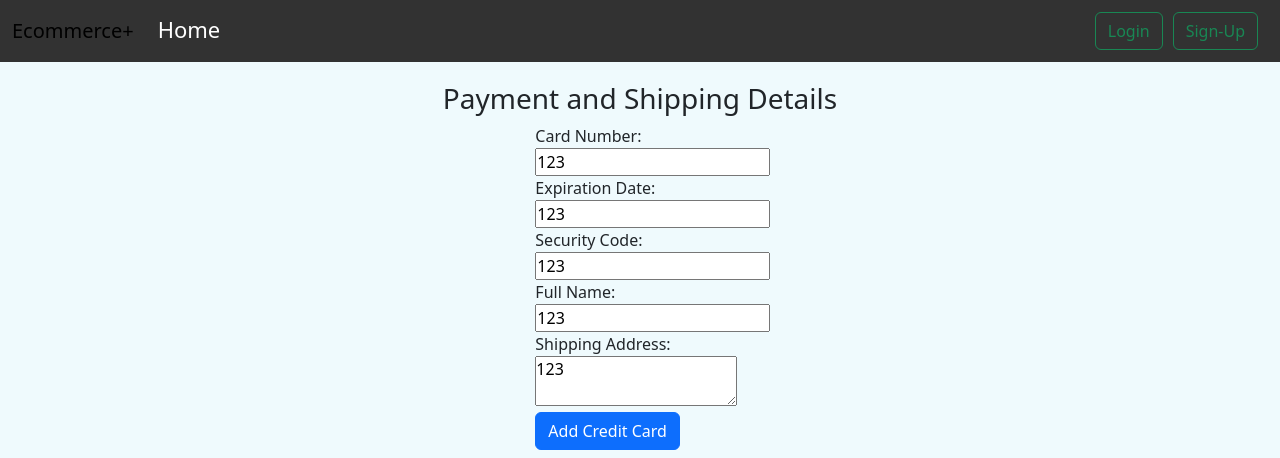
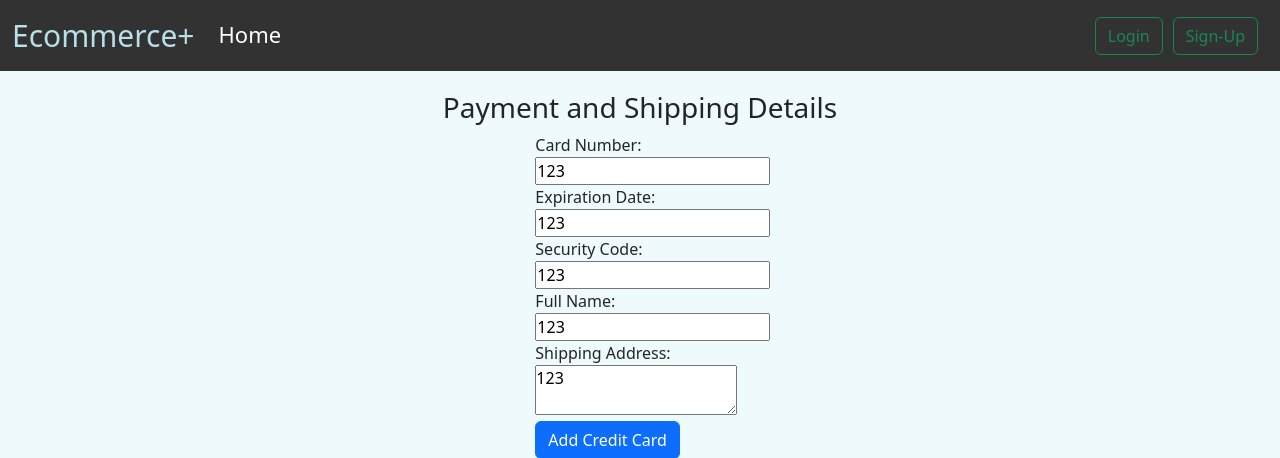
Before and after one commit to samuelsongg/INF2003_Project, a Flask app: page /add_card in a window 1280 px wide. Shown: the top 458 px of the page. Run offline with Flask 3, Linux system fonts and the light colour scheme; some libraries are stand-ins or nearby versions.

Commit message:
Update base.html
Update base.html

```diff
--- a/templates/base.html
+++ b/templates/base.html
@@ -13,7 +13,7 @@
         <nav class="navbar navbar-expand-lg bg-body-tertiary" id="nav-bar">
             <div class="container-fluid" id="nav-container">
               <!-- Company Name-->
-              <a class="navbar-brand" href="#">Ecommerce+</a>
+              <a class="navbar-brand" id="Company-name" href="#">Ecommerce+</a>
               <button class="navbar-toggler" type="button" data-bs-toggle="collapse" data-bs-target="#navbarSupportedContent" aria-controls="navbarSupportedContent" aria-expanded="false" aria-label="Toggle navigation">
                 <span class="navbar-toggler-icon navbar-dark" role="button" aria-hidden="true"></span>
               </button>
```
